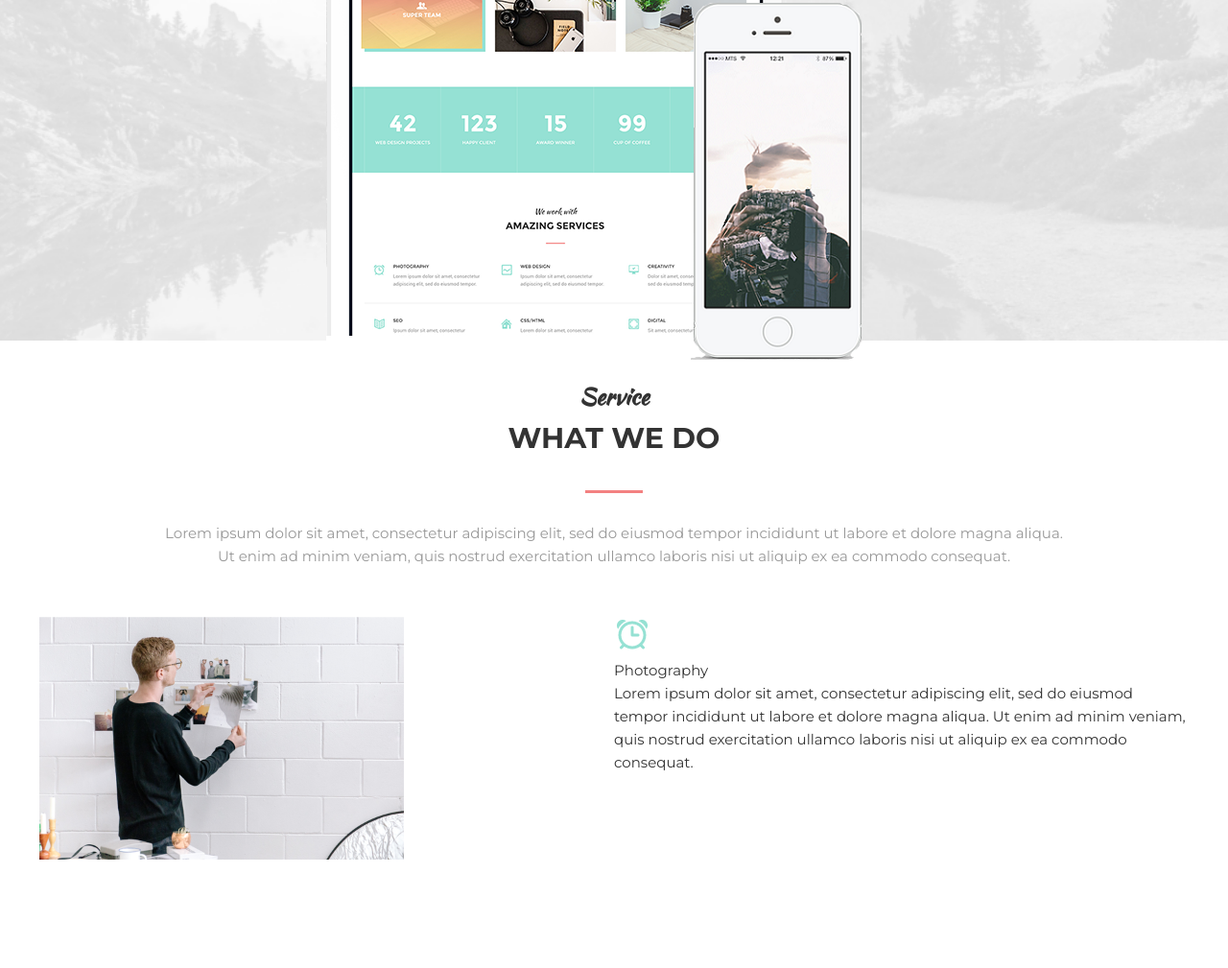
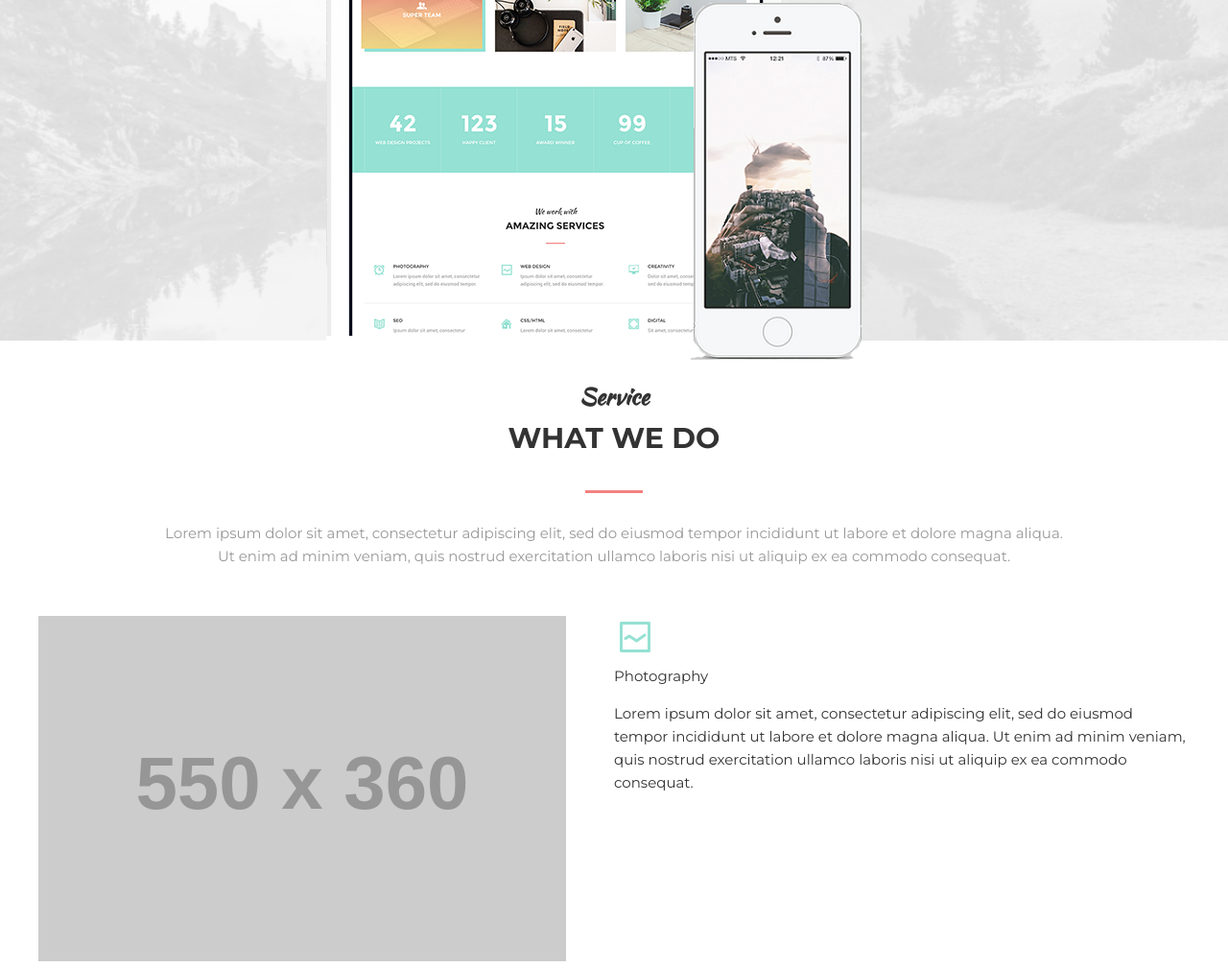
Before and after one commit to nudnov1/mytmp1, a plain HTML site: page index.html in a window 1280 px wide. Shown: the part 2709-3718 px from the top of the page at 96% size. Before the commit the page ends 3612 px from the top, so only its background shows below. Drawn offline with Linux system fonts and the light colour scheme; placeholder pictures from the web are drawn by us.

Commit message:
Update index.html

```diff
--- a/index.html
+++ b/index.html
@@ -212,6 +212,7 @@
 
 <setcion class="section">
     <div class="container">
+
         <div class="section_header">
             <h3 class="section_suptitle">Service</h3>
             <h2 class="section_title">What we do</h2>
@@ -223,26 +224,31 @@
             </div>
         </div>
 
-    <div class="wedo">
-        <div class="wedo_item">
-                <img src="assets/images/placeholder.png" alt=""></div>
+        <div class="wedo">
             <div class="wedo_item">
-                <div class="accordion"></div>
+                <img src="http://placehold.it/550x360" alt="">
+            </div>
+            <div class="wedo_item">
+                <div class="accordion">
                     <div class="accordion_item">
                         <div class="accordion_header">
-                            <img class="accordion_icon" src="assets/images/services/1.png" alt="">
+                            <img class="accordion_icom" src="assets/images/services/2.png" alt="">
                             <div class="accordion_title">Photography</div>
                         </div>
-                        <div class="accordion_content">Lorem ipsum dolor sit amet, consectetur adipiscing elit,
+                        <div class="accordion_content">
+                            <p>Lorem ipsum dolor sit amet, consectetur adipiscing elit,
                             sed do eiusmod tempor incididunt ut labore et dolore magna aliqua.
                             Ut enim ad minim veniam, quis nostrud exercitation ullamco
-                            laboris nisi ut aliquip ex ea commodo consequat.</div>
-            </div>
-        </div>
-    </div>
+                            laboris nisi ut aliquip ex ea commodo consequat.</p>
+                        </div>
+                    </div>
+                </div><!--/.accordion-->
+
+            </div><!--/.wedo_item-->
+        </div><!--/.wedo-->
+
+    </div> <!--/.container -->
 </setcion>
-
-
 
 
 </body>
```
